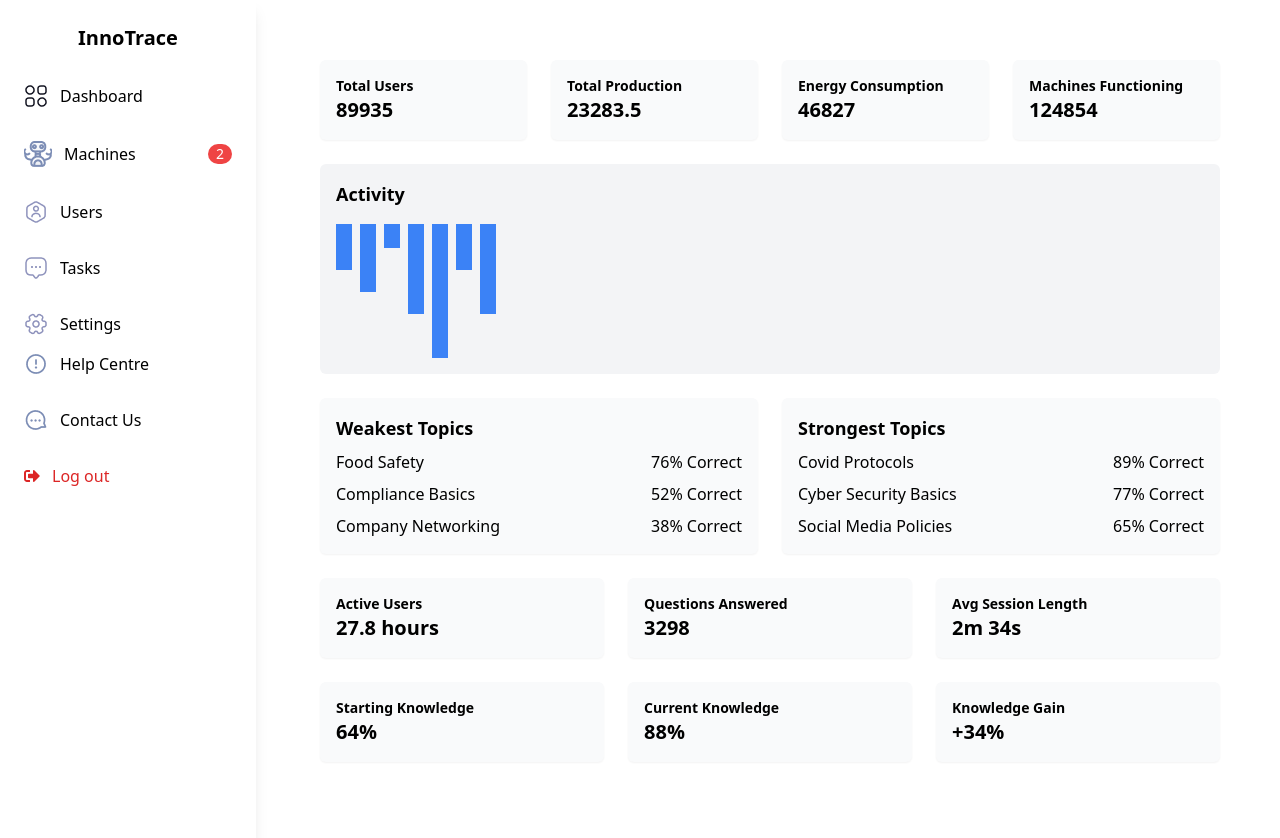
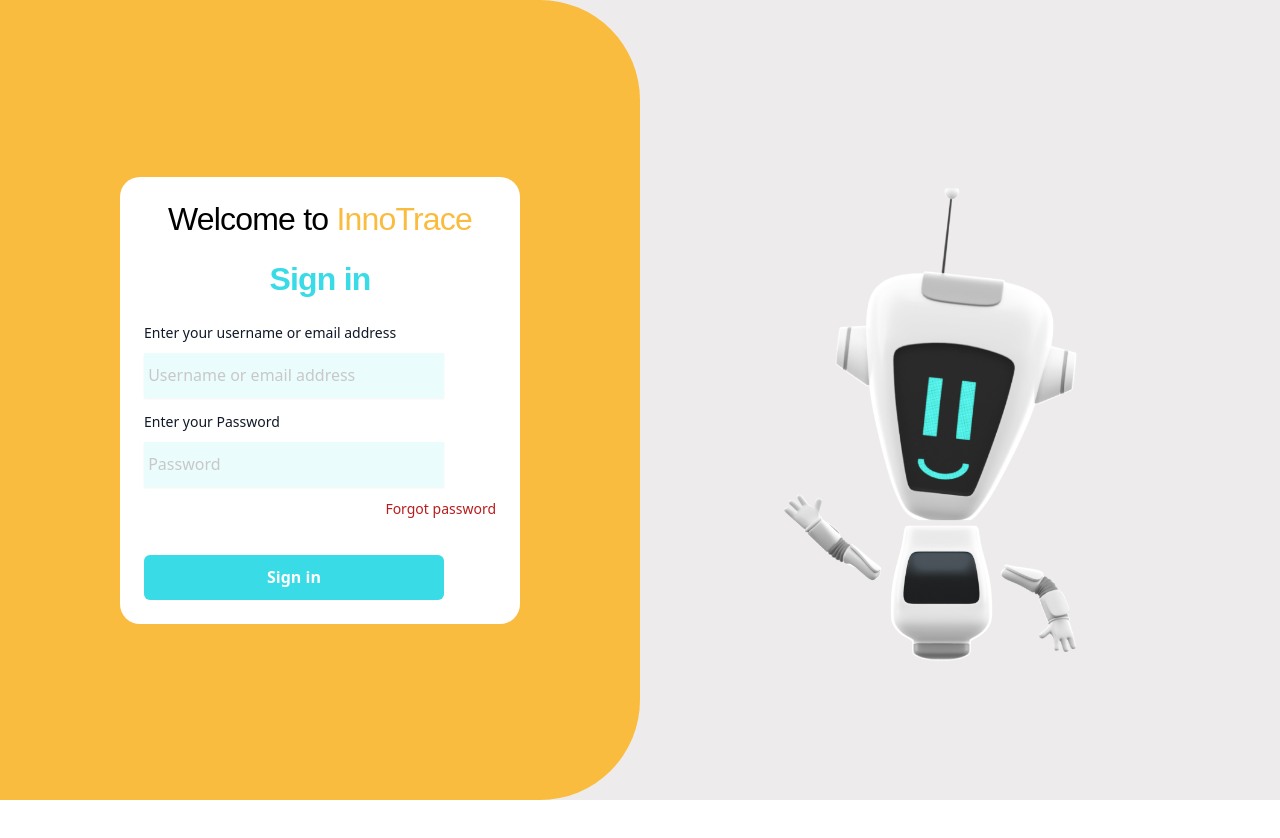
Before and after one commit to Nawel-Bellil/InnoTrace, a React (Vite) app in the folder frontend/: page / in a window 1280 px wide. Before the commit this address led to /Dashboard. Shown: the top 838 px of the page. After the commit the page ends 800 px from the top, so only its background shows below. Built offline with nearby package versions, Linux system fonts and the light colour scheme.

Commit message:
doing bunch of things

```diff
--- a/frontend/src/App.jsx
+++ b/frontend/src/App.jsx
@@ -6,13 +6,21 @@
 import Machines from './pages/Machines';
 import Users from './pages/Users';
 import Tasks from './pages/Tasks';
+import userData from './constants/User'; // Import the user data
 
 function App() {
-    const [isAuthenticated, setIsAuthenticated] = useState(true);
+    const [isAuthenticated, setIsAuthenticated] = useState(false);
+    const [loginFailed, setLoginFailed] = useState(false); // State for login failure
 
-    // This function will simulate login and set authenticated to true
-    const handleLogin = () => {
-        setIsAuthenticated(true);
+    // This function handles the login process
+    const handleLogin = (email, password) => {
+        // Check credentials against user data
+        if (email === userData.email && password === userData.password) {
+            setIsAuthenticated(true);
+            setLoginFailed(false); // Reset login failure state
+        } else {
+            setLoginFailed(true); // Set login failure state
+        }
     };
 
     return (
@@ -25,7 +33,7 @@
                         isAuthenticated ? (
                             <Navigate to="/Dashboard" replace />
                         ) : (
-                            <Login onLogin={handleLogin} />
+                            <Login onLogin={handleLogin} loginFailed={loginFailed} /> // Pass props to Login
                         )
                     }
                 />
--- a/frontend/src/constants/User.js
+++ b/frontend/src/constants/User.js
@@ -3,5 +3,6 @@
     id:1,
     name: "amine",
     email:"amine@da.com",
-    role: "user"
+    role: "user",
+    password:"amine"
     }
--- a/frontend/src/pages/Login.jsx
+++ b/frontend/src/pages/Login.jsx
@@ -1,13 +1,20 @@
-import React from 'react';
+import React, { useState } from 'react';
 import DesktopRobot from '/public/desktop-image.png';
 import MobileRobot from '/public/mobile-image.png';
 
-export default function Login() {
+export default function Login({ onLogin, loginFailed }) {
+  const [email, setEmail] = useState('');
+  const [password, setPassword] = useState('');
+
+  const handleSubmit = (e) => {
+    e.preventDefault(); // Prevent the default form submission
+    onLogin(email, password); // Call the login function passed from App
+  };
+
   return (
     <div className="flex bg-customGrey min-h-screen">
       {/* Yellow background div taking the left half of the screen */}
       <div className="lg:w-1/2 w-full lg:h-screen h-auto bg-customYellow lg:rounded-r-[100px] flex flex-col justify-center items-center">
-
         {/* Left section with form */}
         <div className="bg-white lg:w-[400px] w-full h-auto rounded-[20px] p-6 mx-auto flex flex-col justify-center">
           <div className="min-h-full flex flex-col justify-center">
@@ -37,8 +44,7 @@
 
             {/* Form */}
             <div className="mt-6 sm:mx-auto sm:w-full sm:max-w-sm">
-              <form action="#" method="POST" className="space-y-3">
-
+              <form onSubmit={handleSubmit} className="space-y-3">
                 {/* Username/Email Input */}
                 <div>
                   <label htmlFor="email" className="block text-[14px] font-medium leading-6 text-gray-900">
@@ -51,6 +57,8 @@
                       type="email"
                       placeholder=" Username or email address"
                       required
+                      value={email}
+                      onChange={(e) => setEmail(e.target.value)} // Update email state
                       className="bg-customCyan2 w-full lg:w-[300px] h-[45px] placeholder-customGrey2 border-0 text-gray-900 shadow-sm"
                     />
                   </div>
@@ -68,6 +76,8 @@
                       type="password"
                       placeholder=" Password"
                       required
+                      value={password}
+                      onChange={(e) => setPassword(e.target.value)} // Update password state
                       className="bg-customCyan2 w-full lg:w-[300px] h-[45px] placeholder-customGrey2 border-0 text-gray-900 shadow-sm"
                     />
                   </div>
@@ -87,6 +97,13 @@
                     Sign in
                   </button>
                 </div>
+
+                {/* Popup for Login Failure */}
+                {loginFailed && (
+                  <div className="mt-4 text-red-600 text-center">
+                    <p>Log in failed. Please check your credentials.</p>
+                  </div>
+                )}
               </form>
             </div>
           </div>
```
